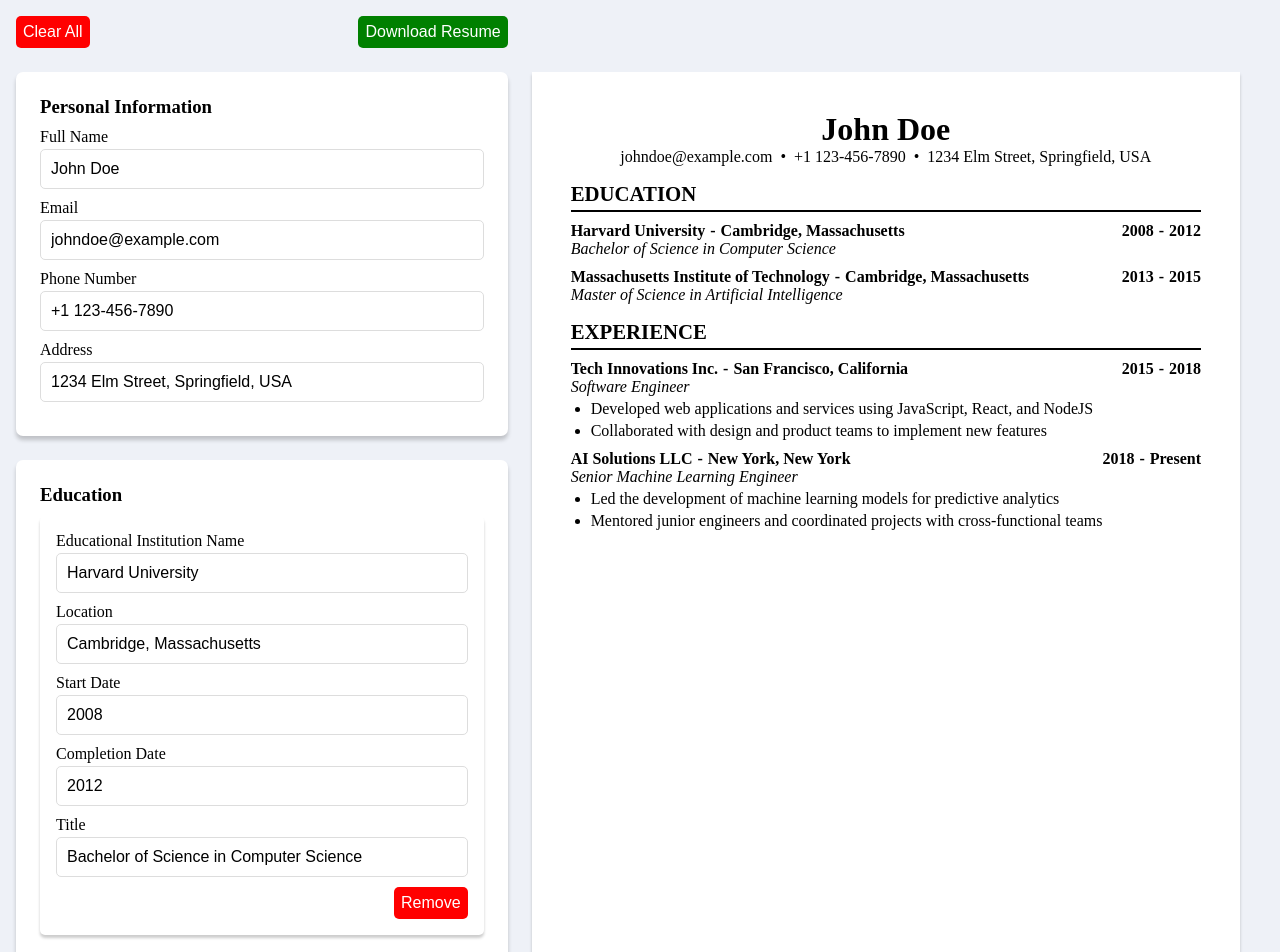
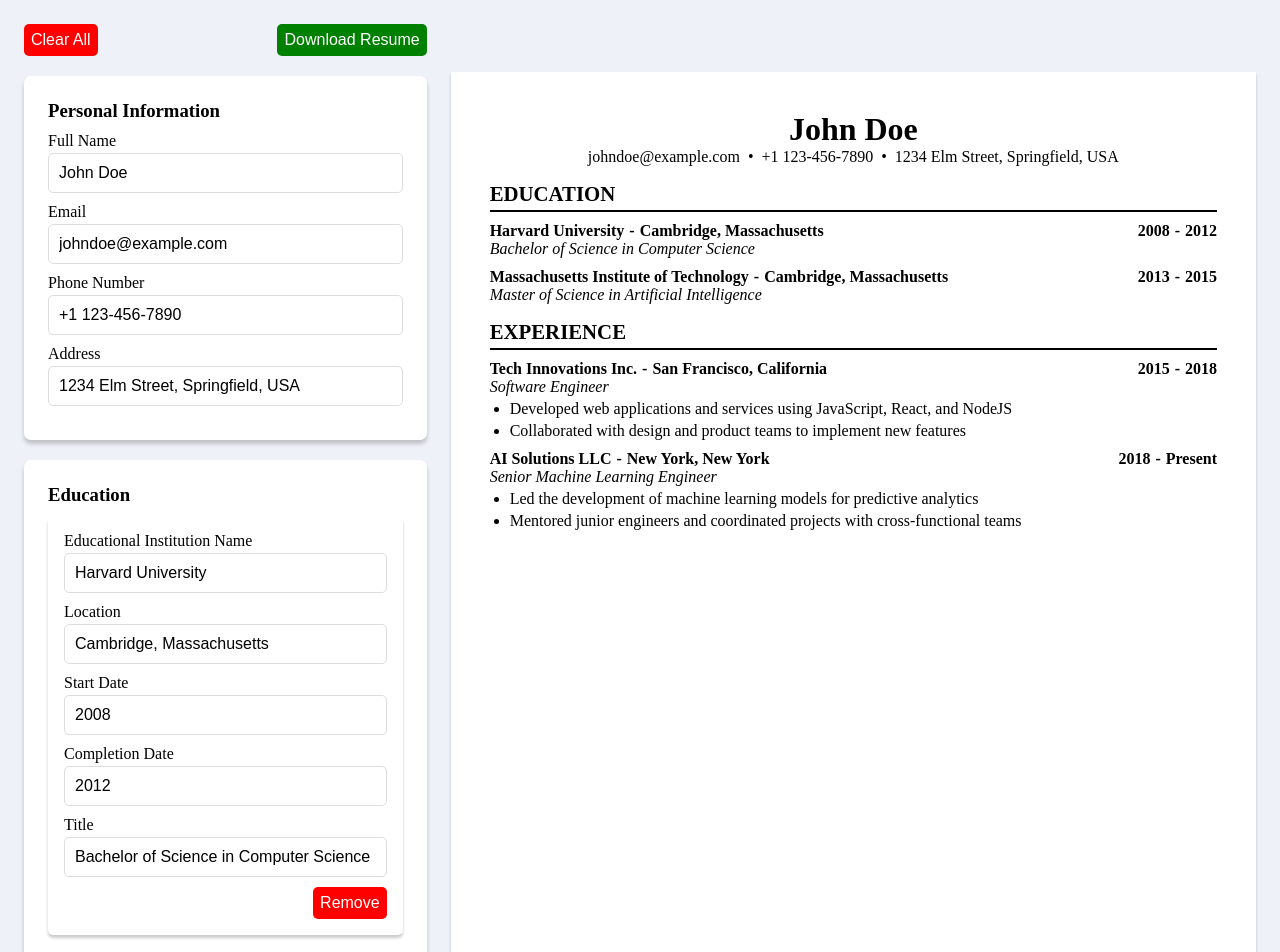
Before and after one commit to monajstha/cv-application, a React (Vite) app: page / in a window 1280 px wide. Shown: the top 952 px of the page. Built offline with nearby package versions, Linux system fonts and the light colour scheme.

Commit message:
style: fix layout styles

```diff
--- a/src/App.css
+++ b/src/App.css
@@ -35,10 +35,13 @@
 
 section {
   box-shadow: 0px 4px 4px rgba(0, 0, 0, 0.2);
-  padding: 24px;
-  margin-bottom: 24px;
   border-radius: 7px;
   background-color: white;
+}
+
+.inputSection {
+  padding: 24px;
+  margin-top: 20px;
 }
 
 .sectionedInputWrapper {
--- a/src/components/CV_Form/CvForm.jsx
+++ b/src/components/CV_Form/CvForm.jsx
@@ -17,12 +17,12 @@
 }) {
   return (
     <form key={"CvForm"} id="cv_form" onSubmit={handleSubmit}>
-      <section key="personalInfo">
+      <section className="inputSection" key="personalInfo">
         <h3>Personal Information</h3>
         <PersonalInfo data={data} handleInput={handleInput} />
       </section>
 
-      <section key={"educationalInfo"}>
+      <section className="inputSection" key={"educationalInfo"}>
         <h3>Education</h3>
 
         {data?.educationalInfo?.map((item, index) => (
@@ -57,7 +57,7 @@
         </button>
       </section>
 
-      <section key={"professionalInfo"}>
+      <section className="inputSection" key={"professionalInfo"}>
         <h3>Professional Experience</h3>
         {data?.professionalInfo?.map((item, index) => (
           <div key={item?.id} className="sectionedInputWrapper">
--- a/src/components/CV_Wrapper/wrapper.css
+++ b/src/components/CV_Wrapper/wrapper.css
@@ -1,20 +1,25 @@
 .container {
-  padding: 16px;
+  /* padding: 16px 16px 0 16px; */
   display: grid;
-  grid-template-columns: 1.3fr 2fr;
+  grid-template-columns: 1fr 2fr;
+  column-gap: 24px;
   background-color: rgb(238, 241, 247);
+  padding: 24px;
   /* background-color: red; */
 }
 
 .formContainer {
-  padding: 24px 0;
+  /* padding: 24px 0; */
   grid-column: 1 / 2;
 }
 
 .previewContainer {
   grid-column: 2 / 3;
   box-shadow: 0px 3px 3px rgba(0, 0, 0, 0.2);
+  padding: 32px;
   background-color: white;
-  margin: 24px;
-  padding: 32px;
+  margin-top: 16px;
+
+  /* margin: 0; */
+  /* padding: 32px; */
 }
```
